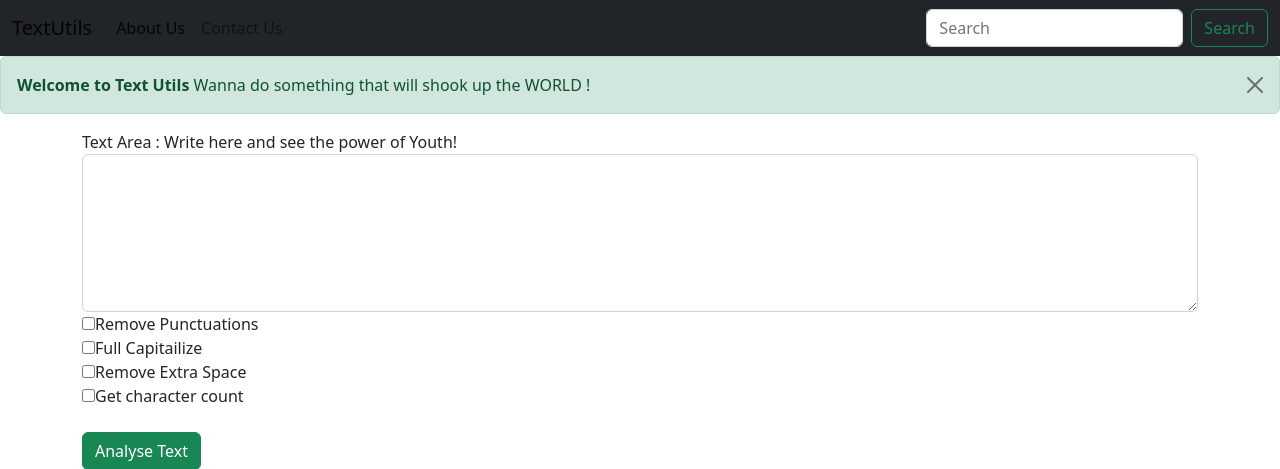
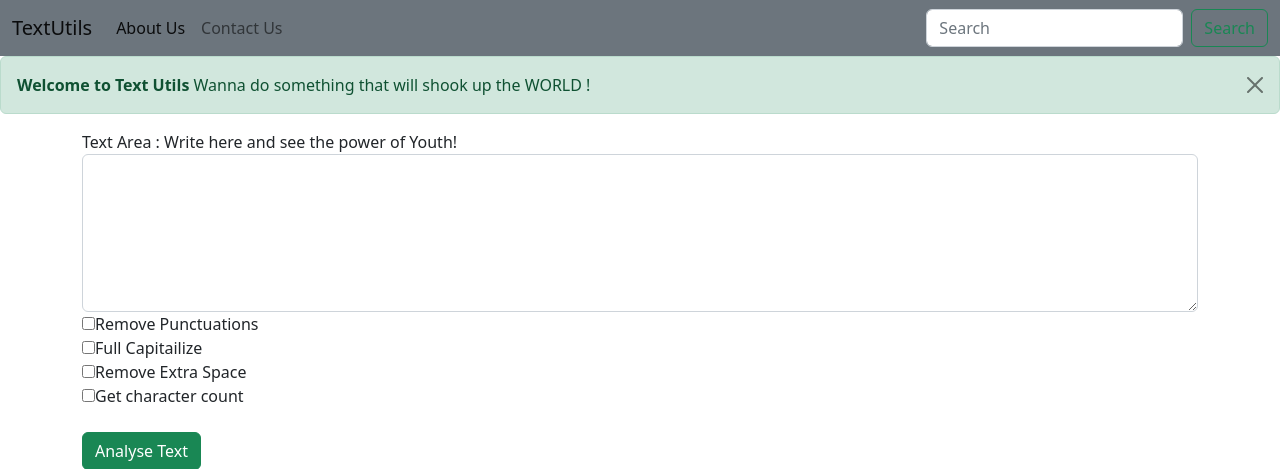
Before and after one commit to AggarwalNeelesh/TextUtils, a Django app: template textutil/templates/index.html in a window 1280 px wide. Shown: the top 469 px of the page. Run offline with Django 3.2, Linux system fonts and the light colour scheme; the template is opened without the code that fills it, so the values that code supplies are empty.

Commit message:
Modifying bg color of navbar

```diff
--- a/textutil/templates/index.html
+++ b/textutil/templates/index.html
@@ -7,7 +7,7 @@
     <link href="https://cdn.jsdelivr.net/npm/bootstrap@5.2.0-beta1/dist/css/bootstrap.min.css" rel="stylesheet" integrity="sha384-0evHe/X+R7YkIZDRvuzKMRqM+OrBnVFBL6DOitfPri4tjfHxaWutUpFmBp4vmVor" crossorigin="anonymous">
   </head>
   <body>
-    <nav class="navbar navbar-expand-lg bg-dark">
+    <nav class="navbar navbar-expand-lg bg-secondary">
   <div class="container-fluid">
     <a class="navbar-brand" href="#">TextUtils</a>
     <button class="navbar-toggler" type="button" data-bs-toggle="collapse" data-bs-target="#navbarSupportedContent" aria-controls="navbarSupportedContent" aria-expanded="false" aria-label="Toggle navigation">
```
